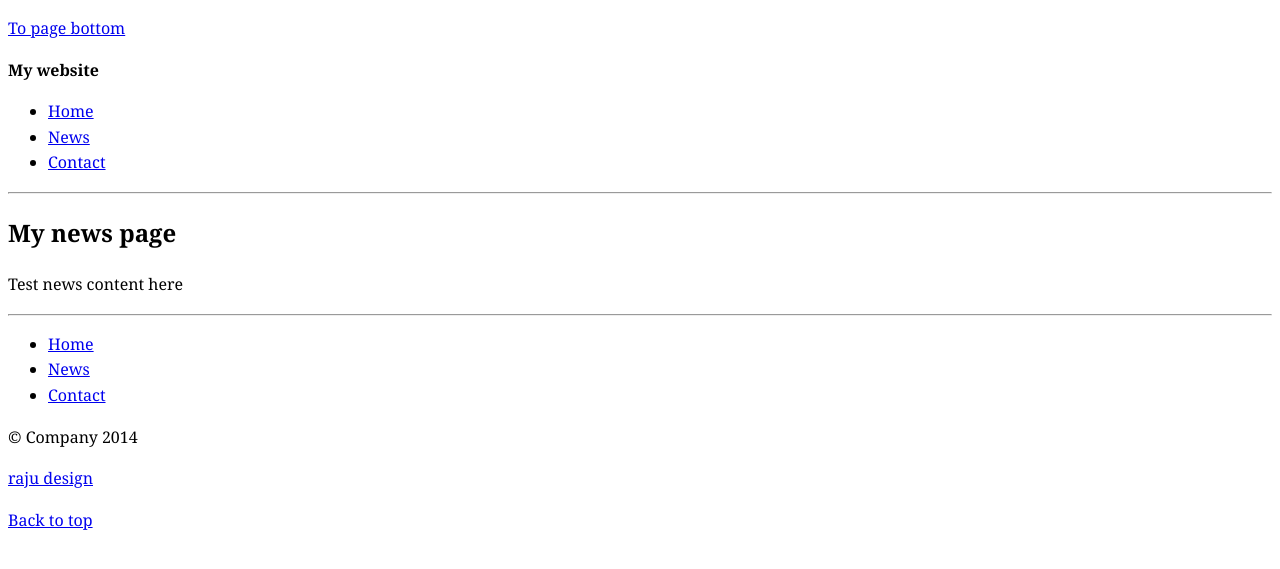
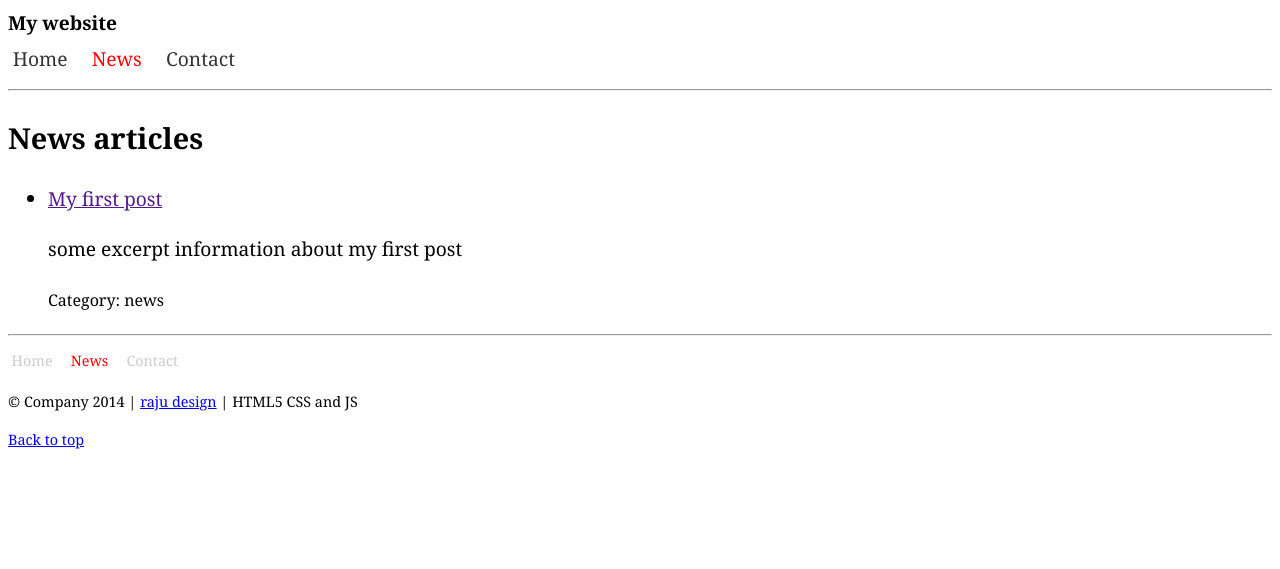
Before and after one commit to melbournevijay/test-website, a Jekyll site: the page built from news.html, in a window 1280 px wide. Shown: the top 569 px of the page. Built offline with Jekyll 4.4.1, drawn with Linux system fonts in a browser that asks for light colours; Markdown is read by kramdown in place of the engine named in the settings.

Commit message:
Added News Posts

```diff
--- a/_includes/nav.html
+++ b/_includes/nav.html
@@ -1,7 +1,7 @@
 <nav>
-	<ul>
-		<li><a href="{{site.baseurl}}/index.html">Home</a></li>
-		<li><a href="{{site.baseurl}}/news.html">News</a></li>
-		<li><a href="{{site.baseurl}}/contact.html">Contact</a></li>
+	<ul class="nav {{include.navclass}}">
+		<li><a class="{% if page.url == '/index.html' %}current{% endif %}" href="{{site.baseurl}}/index.html">Home</a></li>
+		<li><a class="{% if page.url == '/news.html' %}current{% endif %}" href="{{site.baseurl}}/news.html">News</a></li>
+		<li><a class="{% if page.url == '/contact.html' %}current{% endif %}" href="{{site.baseurl}}/contact.html">Contact</a></li>
 	</ul>
 </nav>
--- a/_layouts/default.html
+++ b/_layouts/default.html
@@ -39,14 +39,10 @@
 			</section>
 		<![endif]-->
 
-		<p>
-			<a class="scroll" data-speed="2000" data-easing="linear" href="#pageBottom">To page bottom</a><br>
-		</p>
-
 		<header class="container" id="pageTop">
 			<strong> My website</strong>
 
-			{% include nav.html %}
+			{% include nav.html navclass='nav-header' %}
 
 		</header>
 <hr/>
@@ -56,17 +52,15 @@
 <hr/>
 		<footer class="container">
 
-			{% include nav.html %}
+			{% include nav.html navclass='nav-footer' %}
 
 
-			<p class="copyright">&copy; Company 2014</p>
-			<p class="designer"><a href="http://raju.com.au" target="_blank">raju design</a></p>
-			<p class="standards"><span class="icon-html5" title="HTML5"></span><span class="icon-css3" title="CSS3"></span><span class="icon-wordpress" title="WordPress"></span></p>
-		</footer>
+			<p class="copyright">&copy; Company 2014 | <span class="designer"><a href="http://raju.com.au" target="_blank">raju design</a></span> | <span class="standards">HTML5 CSS and JS</span></p>
 
 		<p>
 			<a id="pageBottom" class="scroll" data-speed="2000" data-easing="linear" href="#pageTop">Back to top</a><br>
 		</p>
+		</footer>
 
 		<!-- Javascript -->
 		<script src="js/kraken.js"></script>
--- a/css/style.css
+++ b/css/style.css
@@ -1,5 +1,29 @@
 html {
 	margin:0;
 	padding: 0;
-	font: normal 100%/1.6 Georgia, serif;
+	font: normal 1.2em/1.6 Georgia, serif;
 }
+nav .nav a {
+	text-decoration: none;
+}
+nav ul, nav li {
+	margin: 0;
+	padding: 0;
+}
+nav li {
+	display: inline-block;
+	padding: .25em;
+	margin-right: .5em;
+}
+.nav-header a {
+	color:#333;
+}
+.nav-footer a {
+	color: #ccc;
+}
+a.current {
+	color:red;
+}
+footer {
+	font-size: .75em;
+}
--- a/news.html
+++ b/news.html
@@ -1,5 +1,13 @@
 ---
 layout: default
 ---
-<h1>My news page</h1>
-<p>Test news content here</p>
+<h1>News articles</h1>
+<ul>
+	{% for news in site.categories.news limit:2 %}
+	<li>
+		<a href="">{{news.title}}</a>
+		<p>{{news.meta}}</p>
+		<p class="meta"><small>Category: {{news.category}}</small></p>
+	</li>
+	{% endfor %}
+</ul>
```
Also changed, not shown: _posts/2014-05-16-my-second-post.md (added, +12 -0 lines), _posts/2014-05-18-my-first-post.md (added, +13 -0 lines).
